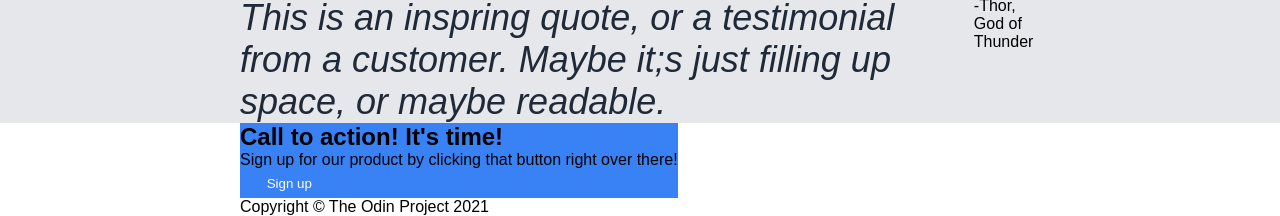
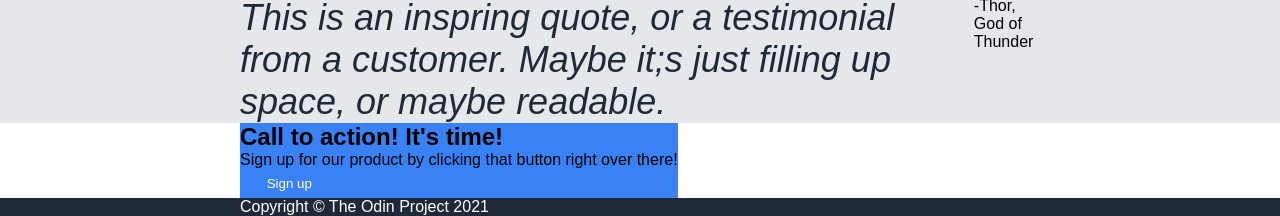
Before and after one commit to s13dev/landing-page-odin, a plain HTML site: page index.html in a window 1280 px wide. Shown: the part 646-862 px from the top of the page. Drawn offline with Linux system fonts and the light colour scheme.

Commit message:
Assign background colors to each section

```diff
--- a/styles/style.css
+++ b/styles/style.css
@@ -6,6 +6,7 @@ body {
   text-decoration: none;
   display: flex;
   flex-direction: column;
+  background-color: #1F2937;
 }
 
 ul, p, h2, button {
@@ -86,6 +87,7 @@ button {
 .list {
   display: flex;
   padding: 0 15em;
+  background-color: white;
 }
 
 .listHeader {
@@ -111,6 +113,7 @@ button {
 .signup {
   display: flex;
   padding: 0 15em;
+  background-color: white;
 }
 
 .contentSignupContainer {
@@ -121,4 +124,6 @@ button {
 .footer {
   display: flex;
   padding: 0 15em;
+  background-color: #1F2937;
+  color: white;
 }
```
